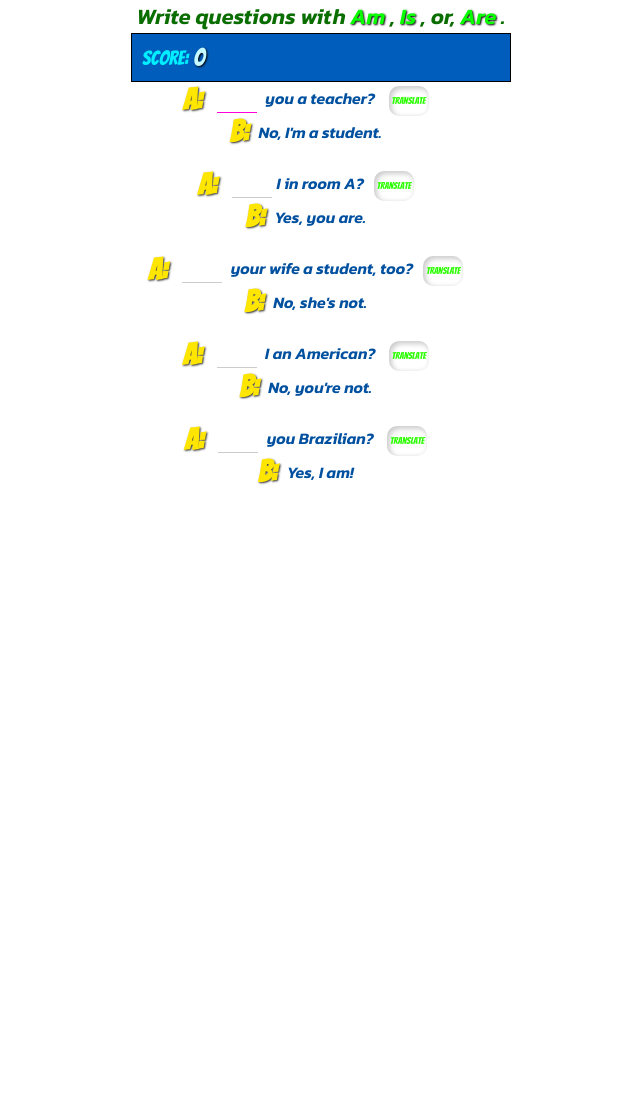
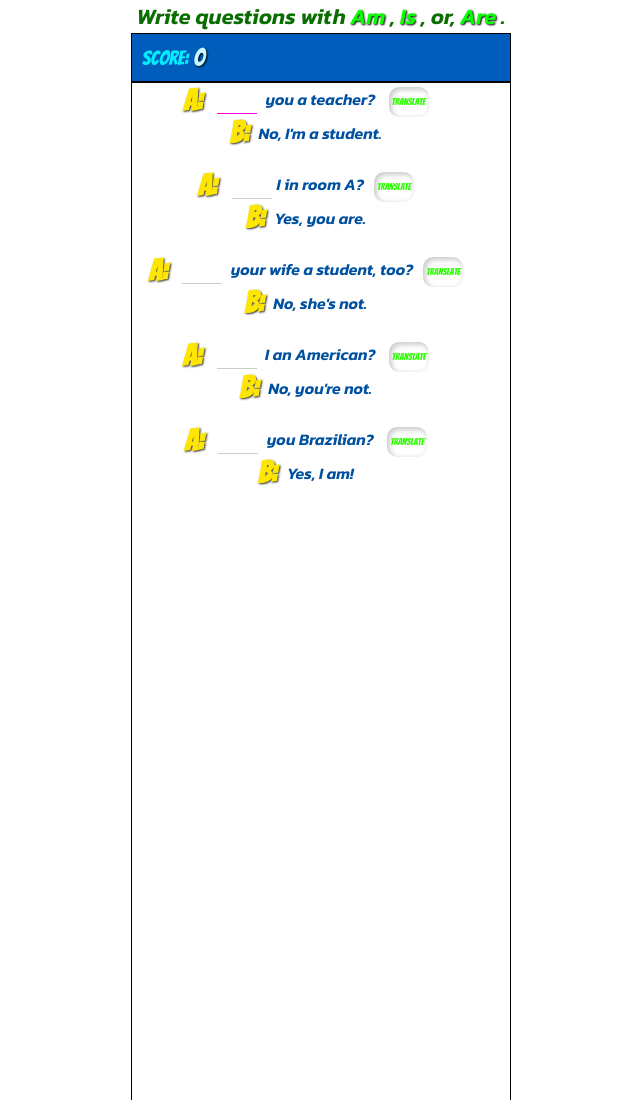
Before and after one commit to Teacher-Jorge/Be-Exercise-04, a plain HTML site: page index.html in a window 1280 px wide. Shown: the top 1100 px of the page, without its empty margins (319-959 px from the left). Before the commit the page ends 800 px from the top, so only its background shows below. Drawn offline with Linux system fonts and the light colour scheme.

Commit message:
Add files via upload

```diff
--- a/style.css
+++ b/style.css
@@ -17,6 +17,8 @@
 
 .questions-container {
     max-width: 380px;
+    height: 1600px;
+    border: 1px solid;
 }
 
 .heading-container {
```
